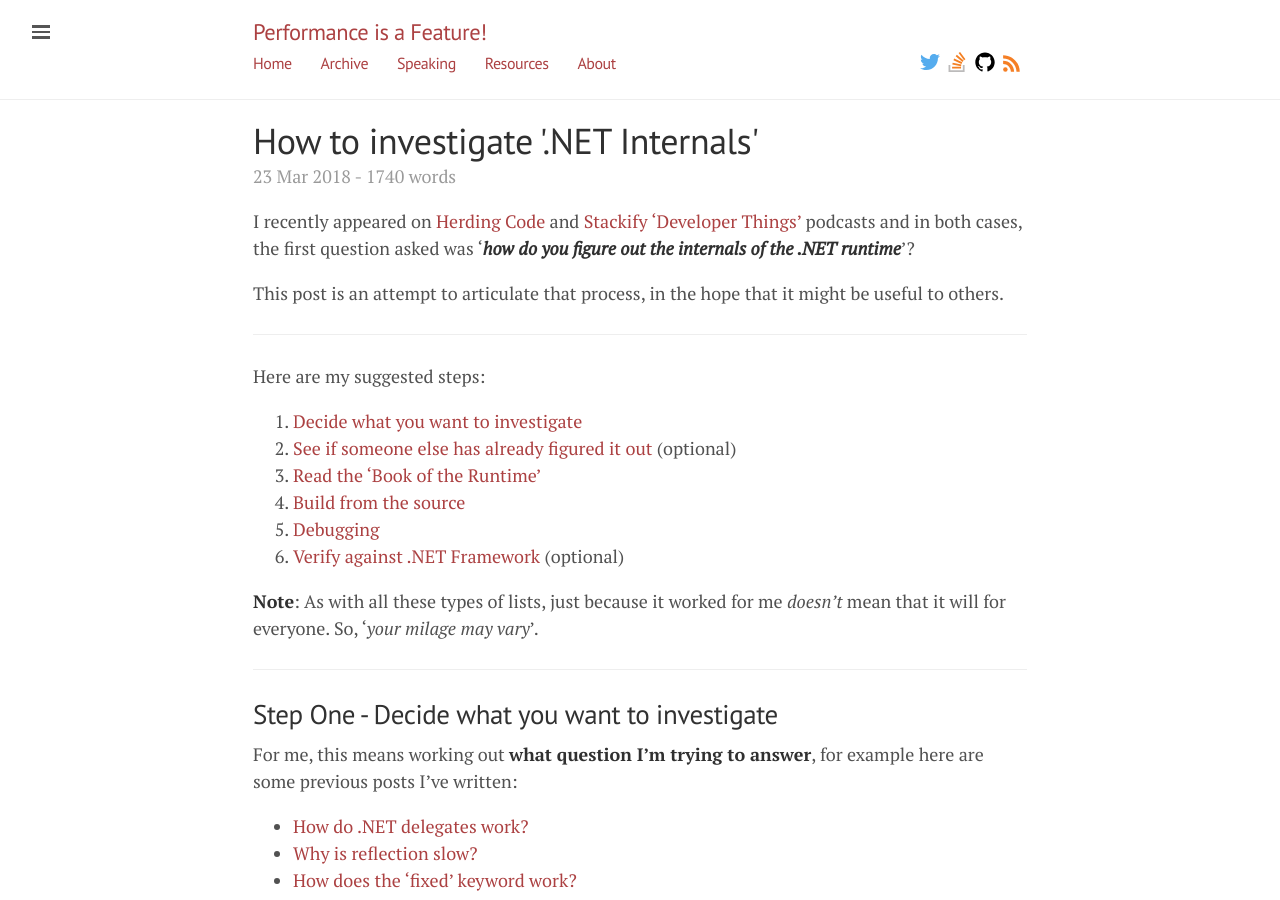
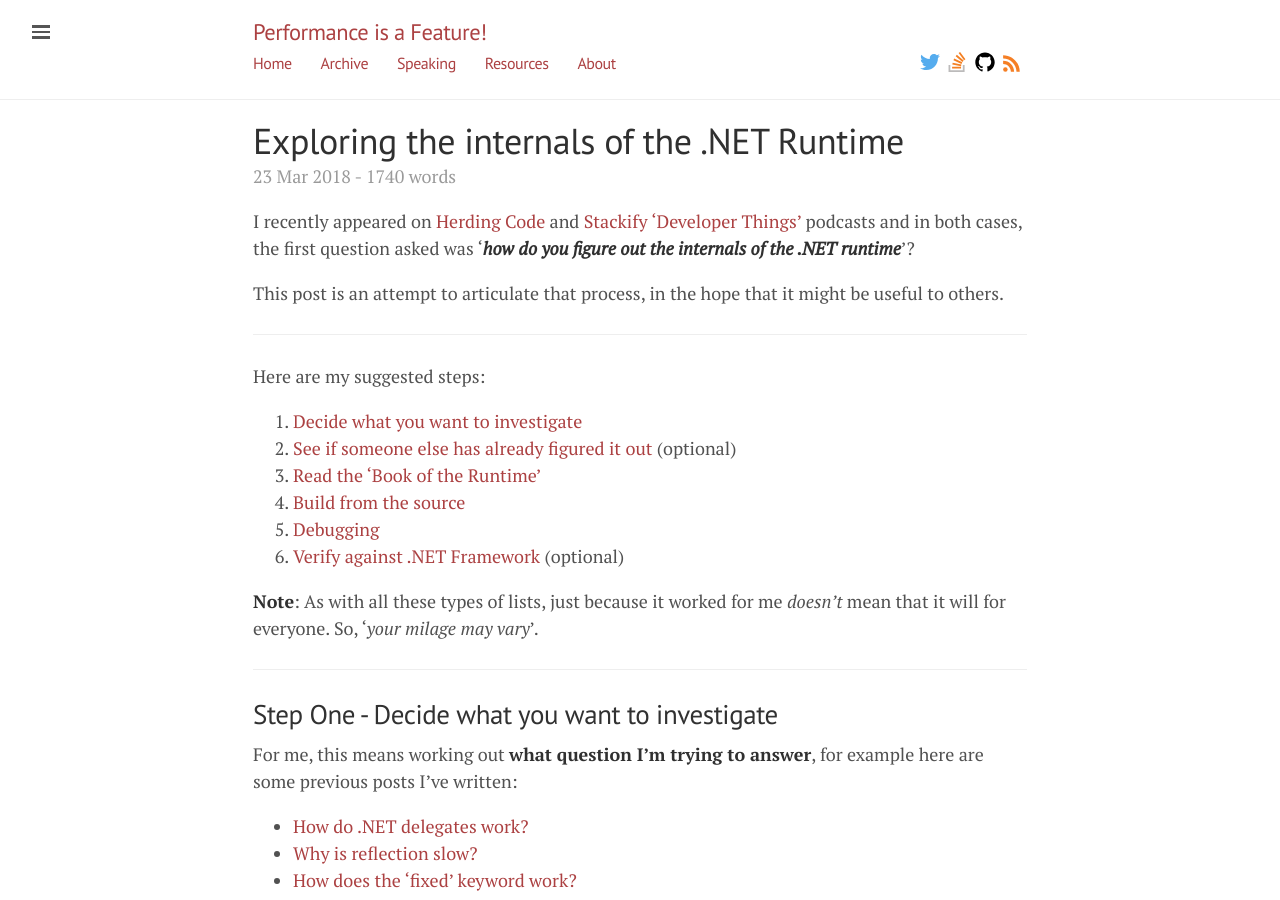
Before and after one commit to mattwarren/mattwarren.github.io, a Jekyll site: the page built from _posts/2018-03-23-Exploring-the-internals-of-the-.NET-Runtime.md, in a window 1280 px wide and 900 px high. Built offline with Jekyll 4.4.1, drawn with Linux system fonts in a browser that asks for light colours; nearby versions of some CDN libraries; comment, search, counter and statistics services are not loaded.

Commit message:
Renamed post to 'Exploring the internals of the .NET Runtime'

```diff
--- a/_posts/2018-03-23-How-to-investigate-.NET-internals.md
+++ b/_posts/2018-03-23-Exploring-the-internals-of-the-.NET-Runtime.md
@@ -1,6 +1,6 @@
 ---
 layout: post
-title: How to investigate '.NET Internals'
+title: Exploring the internals of the .NET Runtime
 comments: false
 codeproject: false
 ---
```
